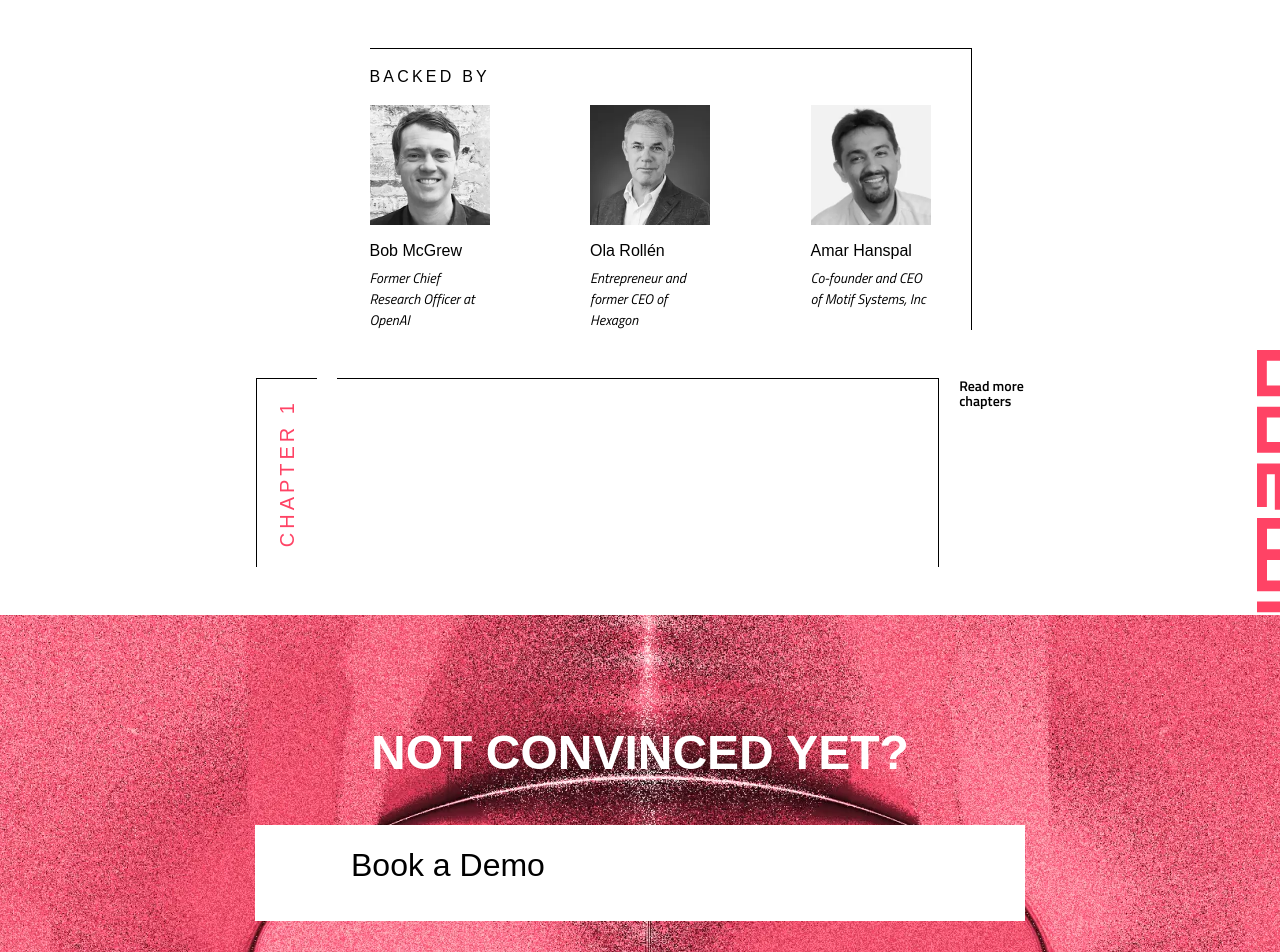
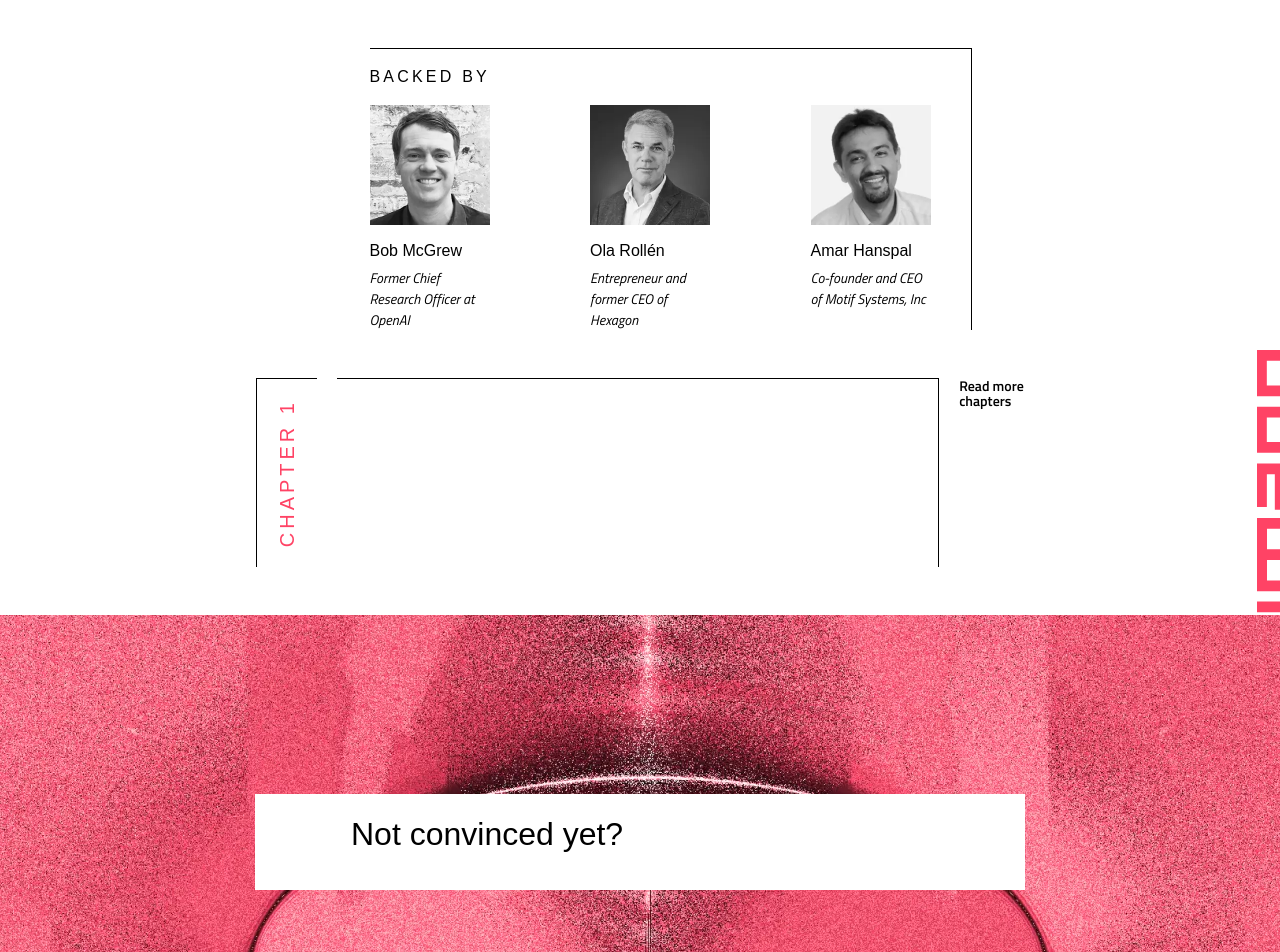
Before and after one commit to Pepszi/neumann, a website: page index.html in a window 1280 px wide. Shown: the top 952 px of the page. Drawn offline with nearby package versions, Linux system fonts and the light colour scheme; files that its build step writes are made by us from their sources; a script that the page names is missing; a web font is replaced by a local one.

Commit message:
Remove title from the cta section

```diff
--- a/index.html
+++ b/index.html
@@ -93,11 +93,9 @@
 	</section>
 
 	<section
-		class="relative min-h-[90svh] bg-[url('../assets/images/footer-bg.webp')] bg-cover bg-center px-6 pt-[7.125rem] pb-[14vw] text-center text-white">
-		<h2 class="font-semibold text-[3rem] tracking-normal">Not convinced yet?</h2>
-
-		<div class="mx-auto mt-[3rem] max-w-[48.125rem] bg-white px-[2rem] py-[1.5rem] text-black md:px-[6rem]">
-			<h3 class="mb-[1rem] text-left">Book a Demo</h3>
+		class="relative min-h-[90svh] bg-[url('../assets/images/footer-bg.webp')] bg-cover bg-center px-6 py-[14vw] text-center text-white">
+		<div class="mx-auto max-w-[48.125rem] bg-white px-[2rem] py-[1.5rem] text-black md:px-[6rem]">
+			<h3 class="mb-[1rem] text-left">Not convinced yet?</h3>
 
 			<script charset="utf-8" type="text/javascript" src="//js.hsforms.net/forms/embed/v2.js"></script>
 			<script>
```
